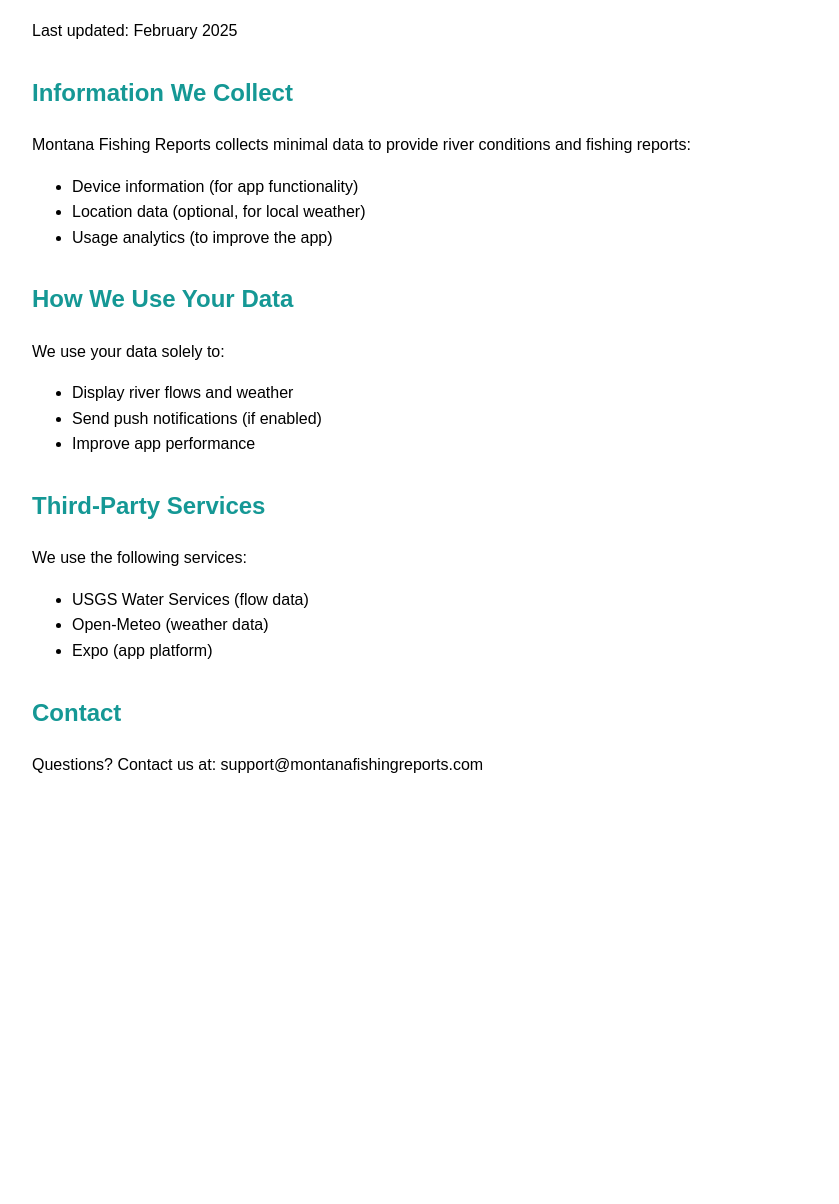
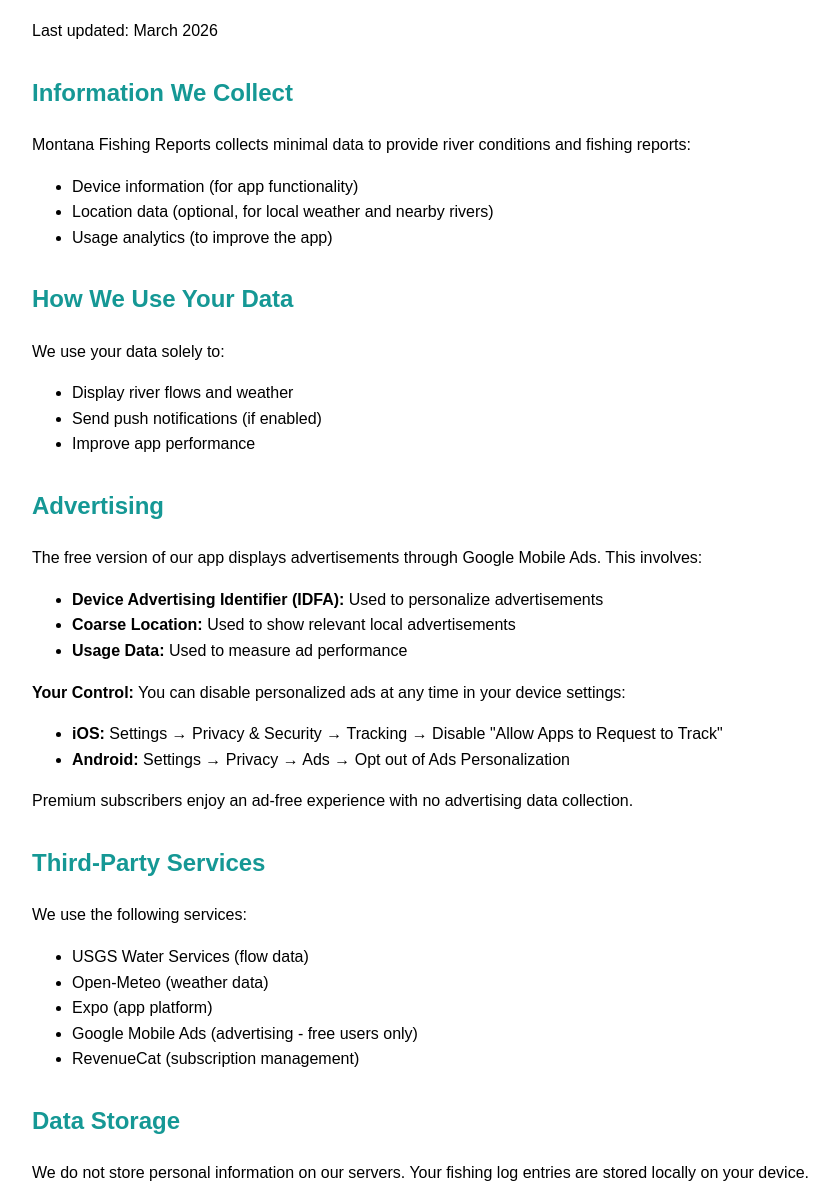
Before and after one commit to luketrivisonno-dotcom/montana-fishing-reports, a website: page public/privacy.html in a window 1280 px wide. Shown: the part 96-1300 px from the top of the page, without its empty margins (208-1047 px from the left). Before the commit the page ends 910 px from the top, so only its background shows below. Drawn offline with Linux system fonts and the light colour scheme.

Commit message:
docs: add advertising disclosure to privacy policy
- Add Google Mobile Ads section with IDFA and tracking details
- Include opt-out instructions for iOS and Android
- Note premium subscribers get ad-free experience
- Add RevenueCat to third-party services list

```diff
--- a/public/privacy.html
+++ b/public/privacy.html
@@ -10,13 +10,13 @@
 </head>
 <body>
     <h1>Privacy Policy</h1>
-    <p>Last updated: February 2025</p>
+    <p>Last updated: March 2026</p>
 
     <h2>Information We Collect</h2>
     <p>Montana Fishing Reports collects minimal data to provide river conditions and fishing reports:</p>
     <ul>
         <li>Device information (for app functionality)</li>
-        <li>Location data (optional, for local weather)</li>
+        <li>Location data (optional, for local weather and nearby rivers)</li>
         <li>Usage analytics (to improve the app)</li>
     </ul>
 
@@ -28,15 +28,34 @@
         <li>Improve app performance</li>
     </ul>
 
+    <h2>Advertising</h2>
+    <p>The free version of our app displays advertisements through Google Mobile Ads. This involves:</p>
+    <ul>
+        <li><strong>Device Advertising Identifier (IDFA):</strong> Used to personalize advertisements</li>
+        <li><strong>Coarse Location:</strong> Used to show relevant local advertisements</li>
+        <li><strong>Usage Data:</strong> Used to measure ad performance</li>
+    </ul>
+    <p><strong>Your Control:</strong> You can disable personalized ads at any time in your device settings:</p>
+    <ul>
+        <li><strong>iOS:</strong> Settings → Privacy & Security → Tracking → Disable "Allow Apps to Request to Track"</li>
+        <li><strong>Android:</strong> Settings → Privacy → Ads → Opt out of Ads Personalization</li>
+    </ul>
+    <p>Premium subscribers enjoy an ad-free experience with no advertising data collection.</p>
+
     <h2>Third-Party Services</h2>
     <p>We use the following services:</p>
     <ul>
         <li>USGS Water Services (flow data)</li>
         <li>Open-Meteo (weather data)</li>
         <li>Expo (app platform)</li>
+        <li>Google Mobile Ads (advertising - free users only)</li>
+        <li>RevenueCat (subscription management)</li>
     </ul>
 
+    <h2>Data Storage</h2>
+    <p>We do not store personal information on our servers. Your fishing log entries are stored locally on your device.</p>
+
     <h2>Contact</h2>
-    <p>Questions? Contact us at: support@montanafishingreports.com</p>
+    <p>Questions? Contact us at: Dhaul12@protonmail.com</p>
 </body>
 </html>
```
Also changed, not shown: website/privacy.html (+16 -0 lines).
